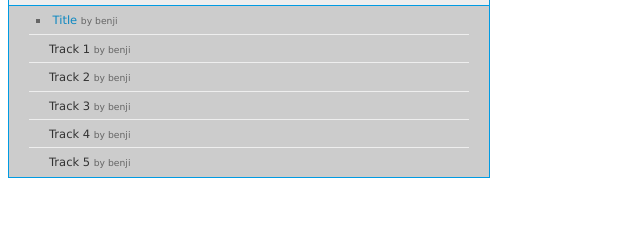
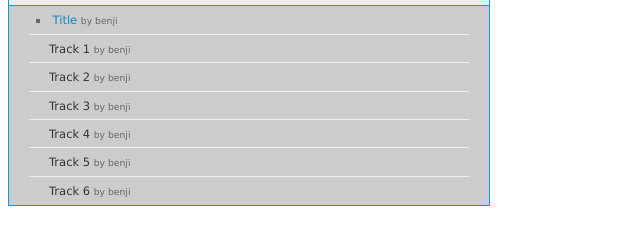
Before and after one commit to GlPortal/showcase, a plain HTML site: page music/index.html in a window 1280 px wide. Shown: the part 341-586 px from the top of the page, without its empty margins (0-640 px from the left). Drawn offline with nearby package versions, Linux system fonts and the light colour scheme.

Commit message:
Add Track 6 to music showcase

```diff
--- a/music/index.html
+++ b/music/index.html
@@ -47,6 +47,12 @@ $(document).ready(function(){
 			title:"Track 5",
 			artist:"benji",
 			oga:"https://raw.githubusercontent.com/GlPortal/glportal_raw_data/master/audio/music/benji/glportal_gameplay5-full-010116.ogg",
+			poster: "https://raw.githubusercontent.com/GlPortal/glportal_raw_data/master/graphics/logo/portal-logo-plain_with_subtitles.png"
+		},
+		{
+			title:"Track 6",
+			artist:"benji",
+			oga:"https://github.com/GlPortal/glportal_raw_data/raw/master/audio/music/benji/glportal_gameplay6-mainloop-020216.ogg",
 			poster: "https://raw.githubusercontent.com/GlPortal/glportal_raw_data/master/graphics/logo/portal-logo-plain_with_subtitles.png"
 		}
 	], {
```
